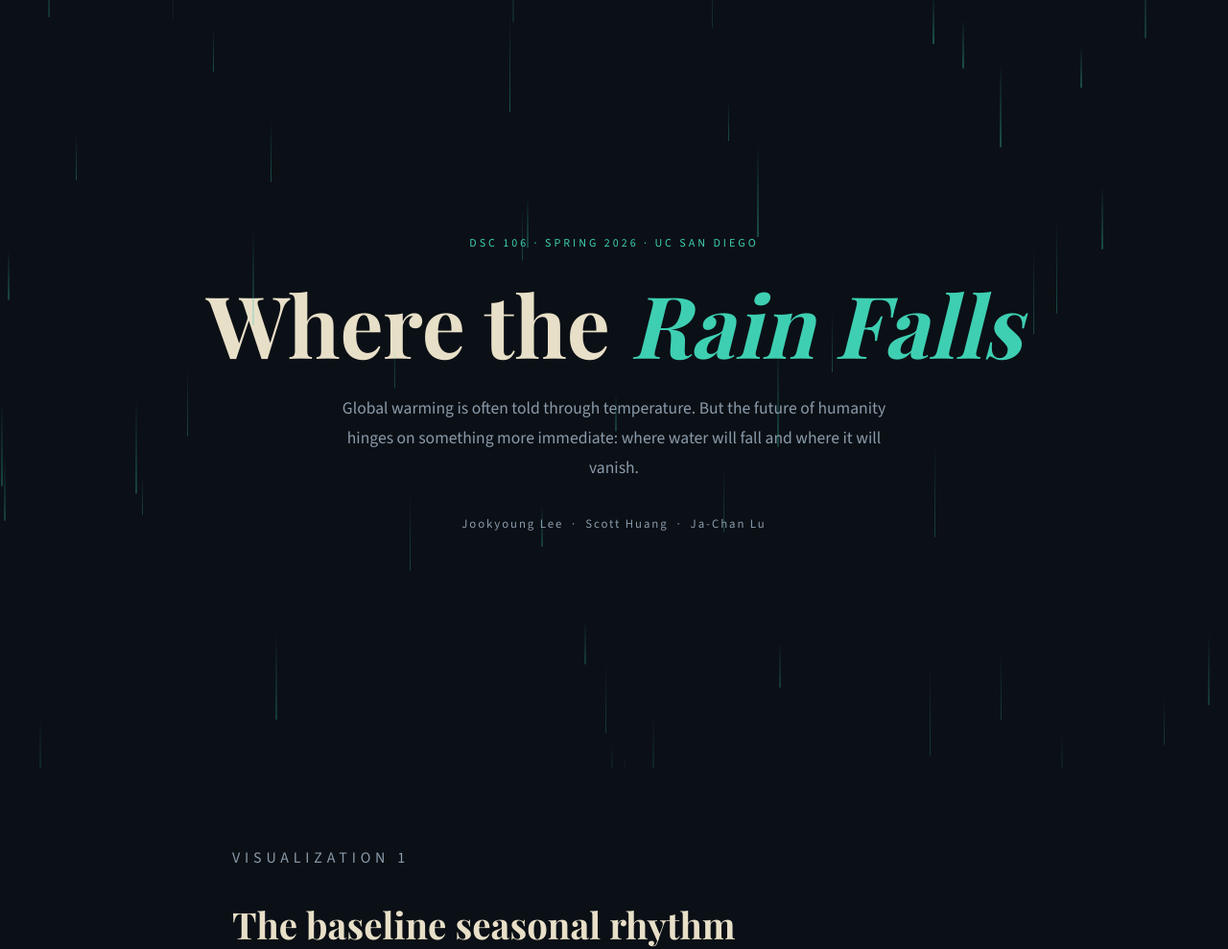
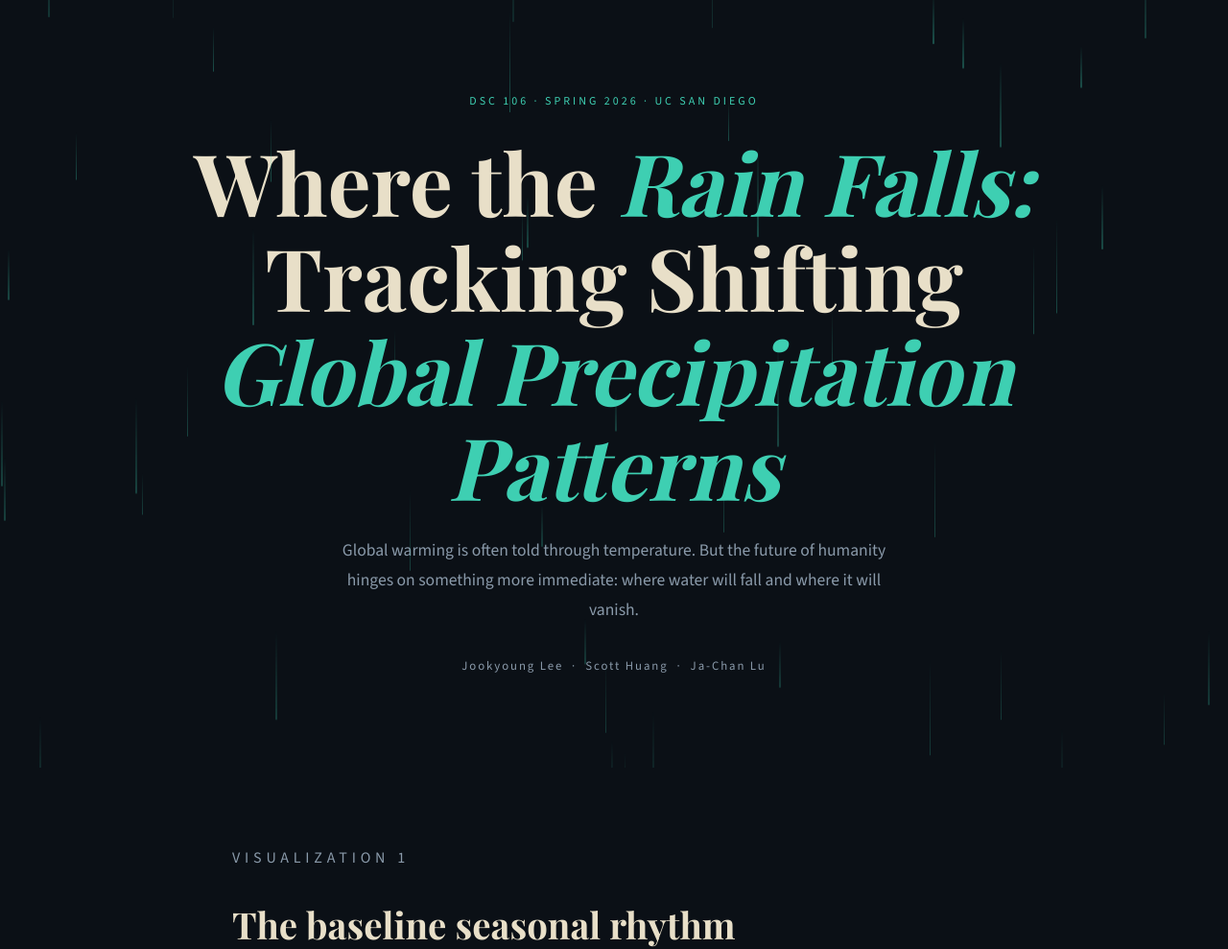
Before and after one commit to jachan056/dsc106_finalproj, a plain HTML site: page index.html in a window 1280 px wide. Shown: the top 989 px of the page at 96% size. Drawn offline with nearby package versions, Linux system fonts and the light colour scheme; a web font is replaced by a local one.

Commit message:
Update index.html

```diff
--- a/index.html
+++ b/index.html
@@ -143,7 +143,7 @@
 <section class="hero">
   <div class="hero-rain" id="rain-canvas"></div>
   <p class="hero-eyebrow">DSC 106 · Spring 2026 · UC San Diego</p>
-  <h1>Where the <em>Rain Falls</em></h1>
+  <h1>Where the <em>Rain Falls:</em> Tracking Shifting <em>Global Precipitation Patterns</em></h1>
   <p class="hero-sub">Global warming is often told through temperature. But the future of humanity hinges on something more immediate: where water will fall and where it will vanish.</p>
   <p class="hero-byline">Jookyoung Lee &nbsp;·&nbsp; Scott Huang &nbsp;·&nbsp; Ja-Chan Lu</p>
 </section>
```
